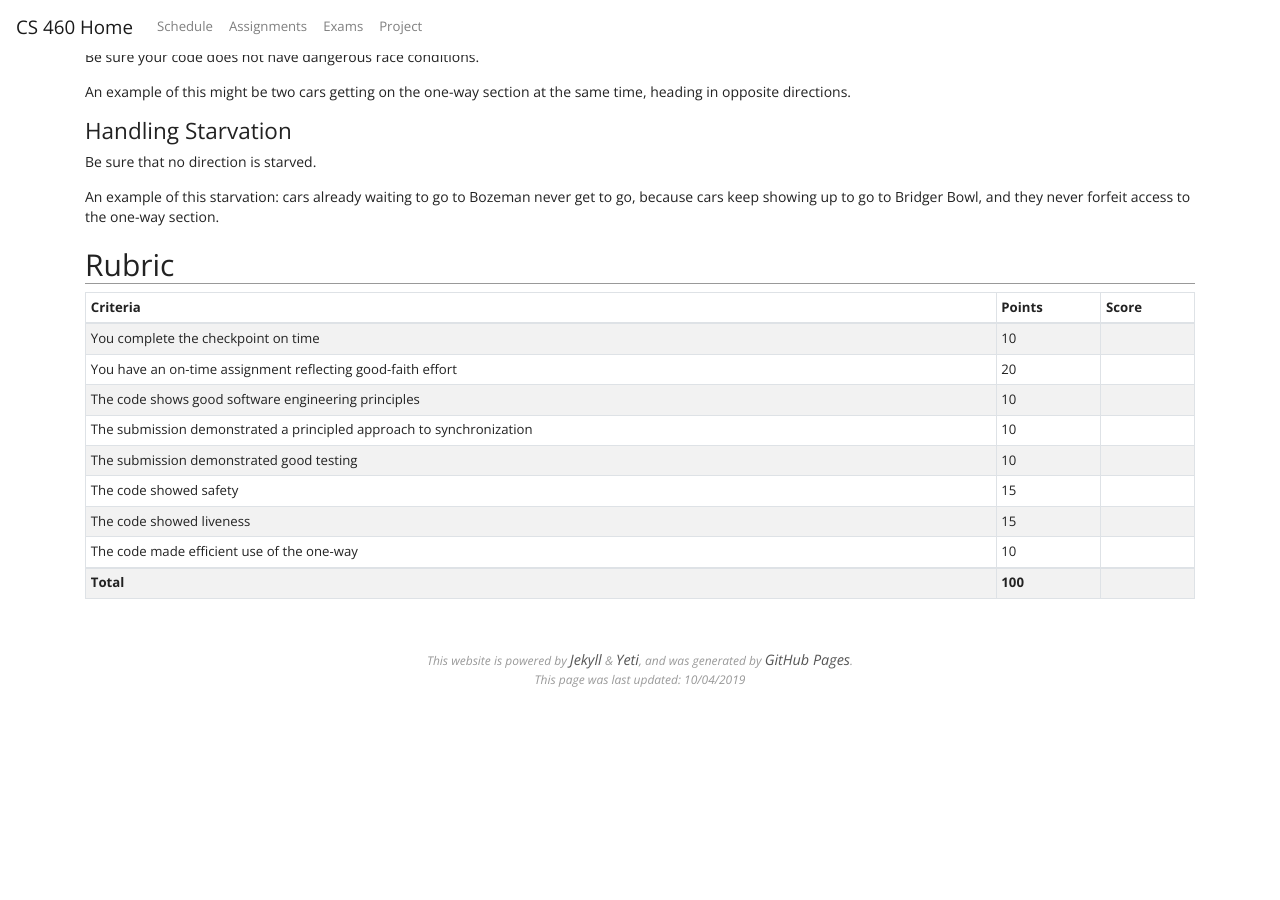
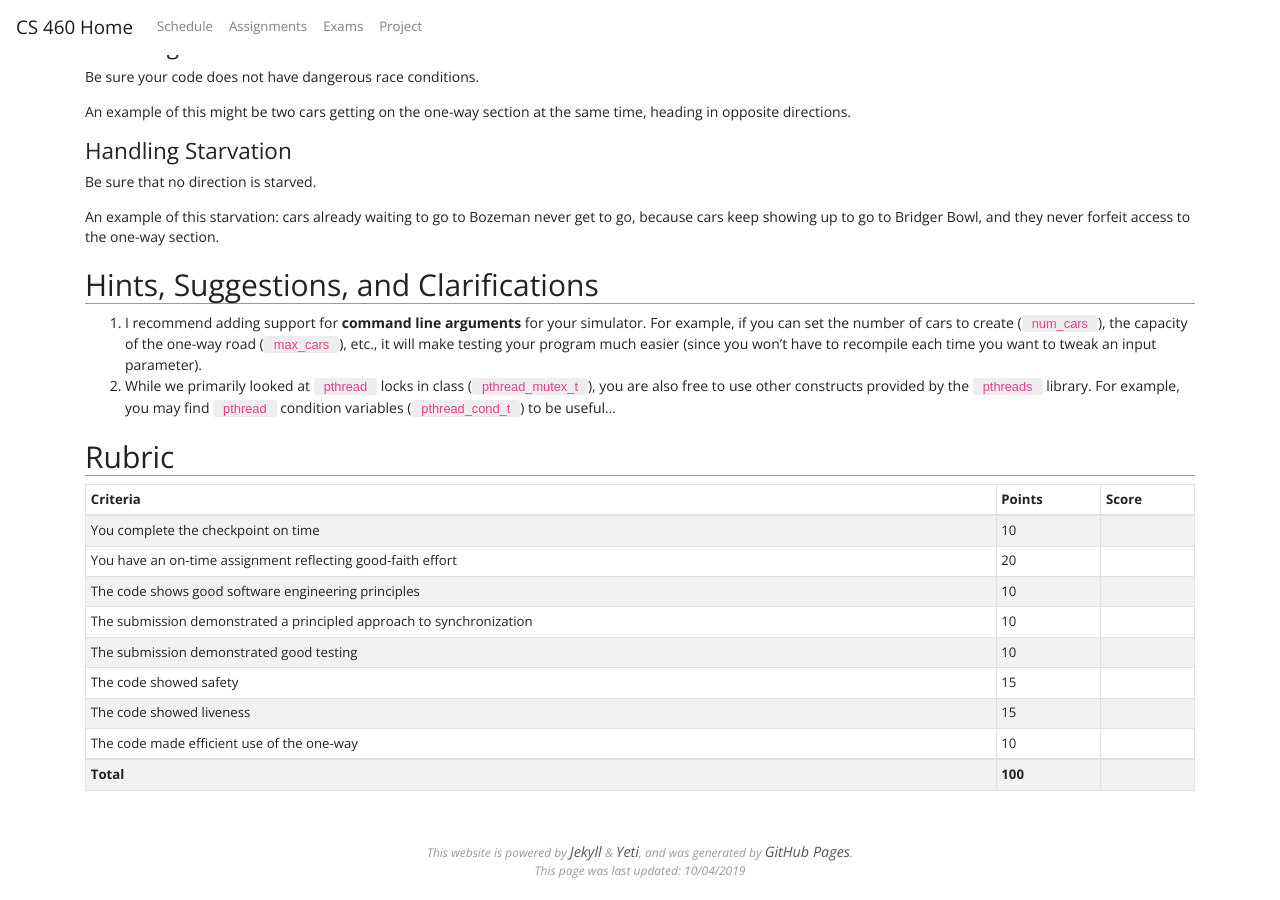
Before and after one commit to traviswpeters/cs460-2019-fall, a Jekyll site: the page built from a1.md, in a window 1280 px wide and 900 px high, scrolled down 2518 px. Built offline with Jekyll 4.4.1, drawn with Linux system fonts in a browser that asks for light colours; nearby versions of some CDN libraries; our own code applies the rules of GitHub Pages for plain Markdown files; before the commit the page ends 3227 px from its top, so only the background shows below that; some of the changed text lies outside the part shown.

Commit message:
add hints; fix vagrantfile

```diff
--- a/a1.md
+++ b/a1.md
@@ -106,6 +106,7 @@ Direction should be `TO_BRIDGER` or `TO_BOZEMAN`.
 
 ## Requirements
 
+Your simulation should try to mimic real-world conditions as best as possible.
 Pay close attention to the following requirements, ensuring that your program addresses each of the following points.
 
 #### Synchronization
@@ -161,6 +162,15 @@ Be sure that no direction is starved.
 
 An example of this starvation: cars already waiting to go to Bozeman never get to go, because cars keep showing up to go to Bridger Bowl, and they never forfeit access to the one-way section.
 
+## Hints, Suggestions, and Clarifications
+
+1. I recommend adding support for **command line arguments** for your simulator.
+For example, if you can set the number of cars to create (`num_cars`), the capacity of the one-way road (`max_cars`), etc.,
+it will make testing your program much easier (since you won't have to recompile each time you want to tweak an input parameter).
+2. While we primarily looked at `pthread` locks in class (`pthread_mutex_t`), you are also free to use other constructs provided by the  `pthreads` library.
+For example, you may find `pthread` condition variables (`pthread_cond_t`) to be useful...
+
+
 ## Rubric
 
 {:.table .table-hover .table-striped .table-bordered .table-sm}
```
Also changed, not shown: 1 other file.
